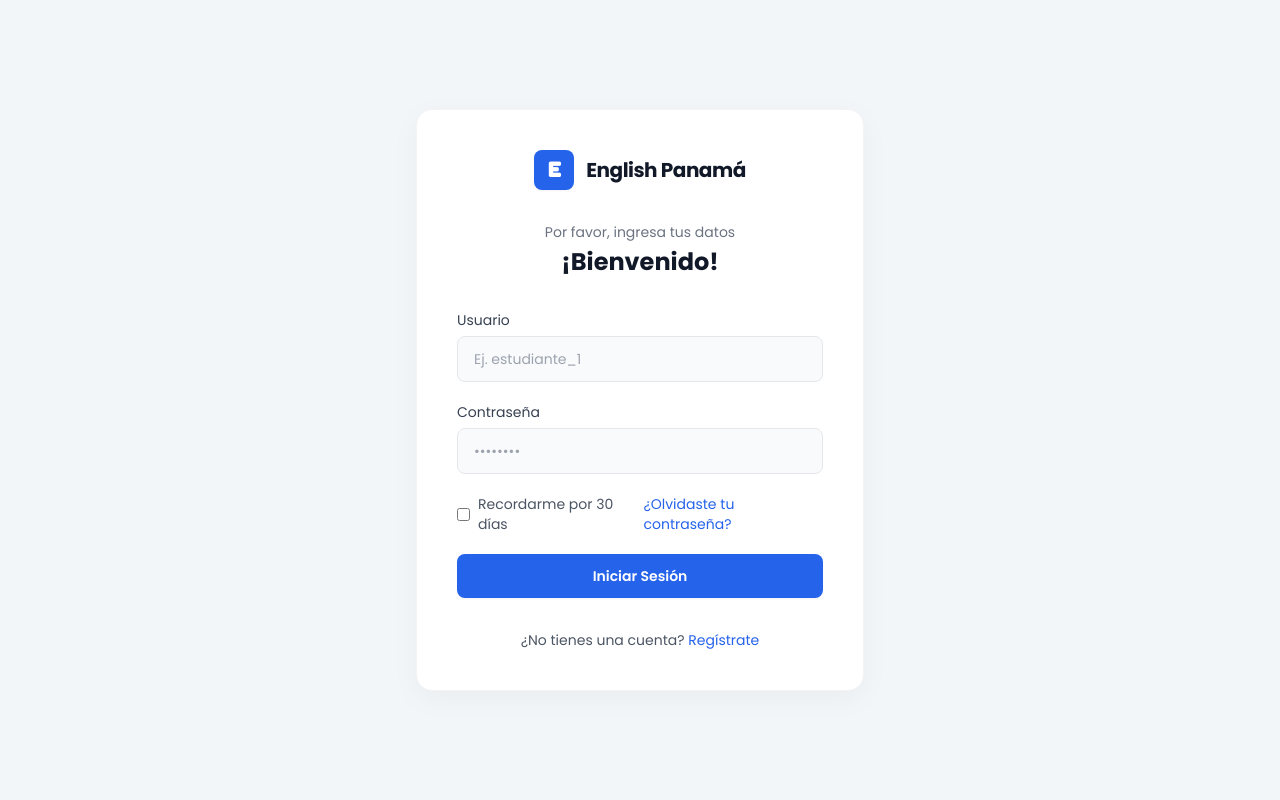
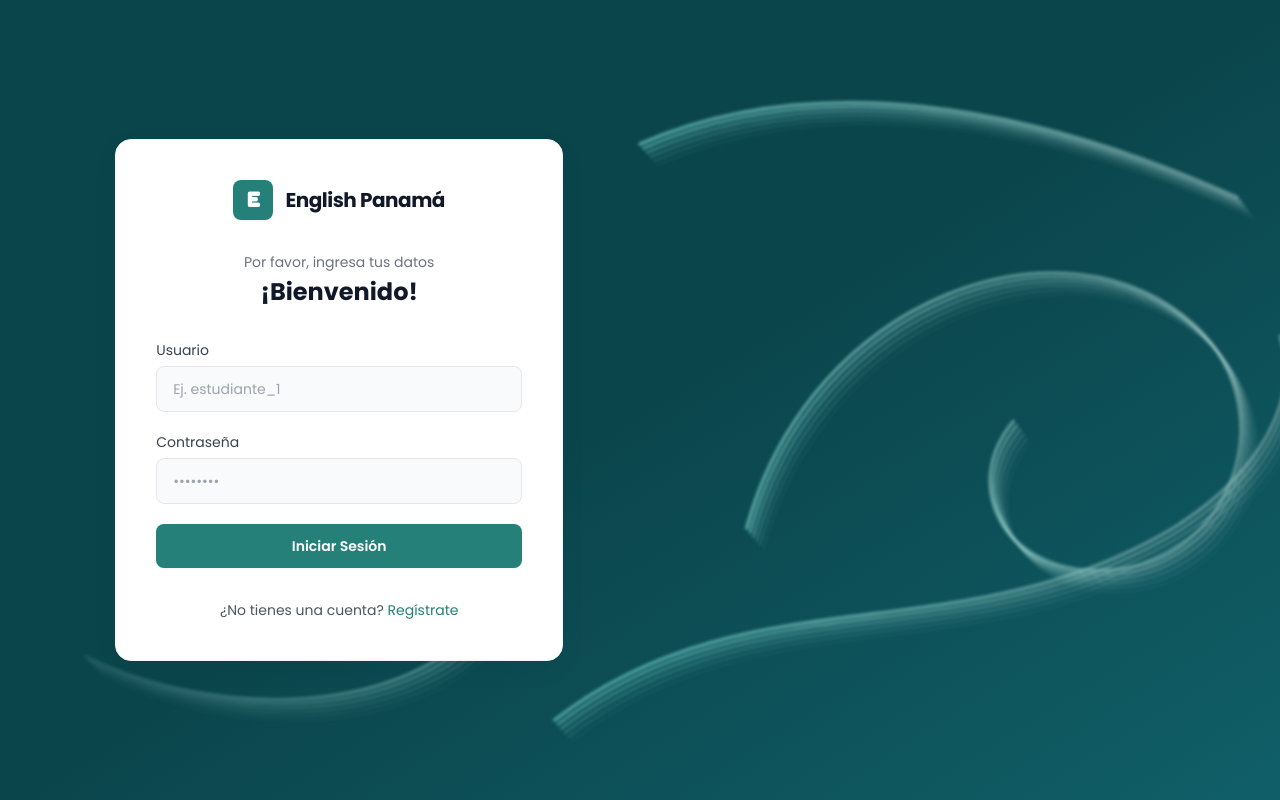
Before and after one commit to gabo-espinoza/EnglishPanama, a React (Vite) app in the folder client/: page /login in a window 1280 px wide. Built offline with nearby package versions, Linux system fonts and the light colour scheme.

Commit message:
feat(client): fondo de viento, paleta turquesa y ajustes de login y registro

```diff
--- /dev/null
+++ b/client/src/components/AuthBackground.jsx
@@ -0,0 +1,50 @@
+const OFFSETS = [0, 4, 8, 12, 16, 20];
+
+function Swirl({ d }) {
+  return (
+    <g>
+      {OFFSETS.map((o, i) => (
+        <path
+          key={o}
+          d={d}
+          transform={`translate(${o * 0.8} ${o})`}
+          strokeWidth={Math.max(0.6, 3.2 - i * 0.5)}
+          strokeOpacity={0.9 - i * 0.12}
+        />
+      ))}
+    </g>
+  );
+}
+
+export default function AuthBackground({ children }) {
+  return (
+    <div className="relative flex min-h-screen items-center justify-center overflow-hidden bg-gradient-to-br from-brand-600 via-brand-600 to-brand-500 px-4 py-6 md:justify-start md:pl-[9vw]">
+      <svg
+        className="pointer-events-none absolute inset-0 h-full w-full"
+        viewBox="0 0 1200 800"
+        preserveAspectRatio="xMidYMid slice"
+        aria-hidden="true"
+        xmlns="http://www.w3.org/2000/svg"
+      >
+        <defs>
+          <linearGradient id="ep-wind" gradientUnits="userSpaceOnUse" x1="0" y1="0" x2="1200" y2="0">
+            <stop offset="0" stopColor="#C8E6E2" stopOpacity="0" />
+            <stop offset="0.5" stopColor="#63C1BB" stopOpacity="0.9" />
+            <stop offset="1" stopColor="#C8E6E2" stopOpacity="0.45" />
+          </linearGradient>
+          <filter id="ep-wind-glow" x="-10%" y="-10%" width="120%" height="120%">
+            <feGaussianBlur stdDeviation="1.6" />
+          </filter>
+        </defs>
+        <g fill="none" stroke="url(#ep-wind)" strokeLinecap="round" filter="url(#ep-wind-glow)">
+          <Swirl d="M700 520 C760 300 1000 220 1120 330 C1210 415 1150 560 1030 560 C940 560 900 480 950 420" />
+          <Swirl d="M520 700 C700 560 900 640 1100 520 C1180 470 1220 400 1200 340" />
+          <Swirl d="M600 160 C760 90 960 120 1160 210" />
+          <Swirl d="M80 640 C200 700 380 700 460 600 C520 520 470 440 400 470" />
+        </g>
+      </svg>
+
+      <div className="relative z-10 w-full max-w-md">{children}</div>
+    </div>
+  );
+}
--- a/client/src/pages/auth/Login.jsx
+++ b/client/src/pages/auth/Login.jsx
@@ -2,6 +2,7 @@ import { useState } from 'react';
 import { useNavigate, Link } from 'react-router-dom';
 import { login } from '../../api/auth';
 import { saveSession } from '../../api/session';
+import AuthBackground from '../../components/AuthBackground';
 
 export default function Login() {
     const [username, setUsername] = useState('');
@@ -26,7 +27,7 @@ export default function Login() {
     }
 
     return (
-        <div className="auth-container">
+        <AuthBackground>
             <div className="auth-card">
 
                 <div className="flex items-center justify-center mb-8">
@@ -52,14 +53,6 @@ export default function Login() {
                         <input type="password" className="auth-input" value={password} onChange={(e) => setPassword(e.target.value)} placeholder="••••••••" required />
                     </div>
 
-                    <div className="flex items-center justify-between text-sm">
-                        <label className="flex items-center text-gray-600 cursor-pointer">
-                            <input type="checkbox" className="mr-2 rounded border-gray-300 text-blue-600 focus:ring-blue-500" />
-                            Recordarme por 30 días
-                        </label>
-                        <a href="#" className="text-blue-600 hover:text-blue-700 font-medium">¿Olvidaste tu contraseña?</a>
-                    </div>
-
                     {error && <div className="p-3 text-sm text-red-600 bg-red-50 border border-red-100 rounded-lg text-center">{error}</div>}
 
                     <button type="submit" disabled={loading} className="auth-button mt-2">
@@ -71,6 +64,6 @@ export default function Login() {
                     ¿No tienes una cuenta? <Link to="/register" className="text-blue-600 font-medium hover:underline">Regístrate</Link>
                 </div>
             </div>
-        </div>
+        </AuthBackground>
     );
 }
--- a/client/src/pages/auth/Register.jsx
+++ b/client/src/pages/auth/Register.jsx
@@ -2,6 +2,7 @@ import { useState } from 'react';
 import { useNavigate, Link } from 'react-router-dom';
 import { registerStudent } from '../../api/auth';
 import { saveSession } from '../../api/session';
+import AuthBackground from '../../components/AuthBackground';
 
 export default function Register() {
     const [username, setUsername] = useState('');
@@ -27,11 +28,11 @@ export default function Register() {
     }
 
     return (
-        <div className="auth-container">
+        <AuthBackground>
             <div className="auth-card">
 
                 <div className="flex items-center justify-center mb-8">
-                    <div className="w-10 h-10 bg-green-500 rounded-lg flex items-center justify-center mr-3 shadow-sm">
+                    <div className="w-10 h-10 bg-blue-600 rounded-lg flex items-center justify-center mr-3 shadow-sm">
                         <span className="text-white font-bold text-xl font-['Fredoka_One']">E</span>
                     </div>
                     <span className="text-xl font-bold tracking-tight text-gray-900">English Panamá</span>
@@ -45,31 +46,31 @@ export default function Register() {
                 <form onSubmit={handleSubmit} className="space-y-4">
                     <div>
                         <label className="block text-sm font-medium text-gray-700 mb-1.5">Nombre</label>
-                        <input className="auth-input-green" value={username} onChange={(e) => setUsername(e.target.value)} placeholder="Juan Gutierrez" required />
+                        <input className="auth-input" value={username} onChange={(e) => setUsername(e.target.value)} placeholder="Juan Gutierrez" required />
                     </div>
 
                     <div>
                         <label className="block text-sm font-medium text-gray-700 mb-1.5">Contraseña</label>
-                        <input type="password" className="auth-input-green" value={password} onChange={(e) => setPassword(e.target.value)} placeholder="••••••••" required />
+                        <input type="password" className="auth-input" value={password} onChange={(e) => setPassword(e.target.value)} placeholder="••••••••" required />
                     </div>
 
                     <div>
                         <label className="block text-sm font-medium text-gray-700 mb-1.5">Código de Clase</label>
-                        <input className="auth-input-green uppercase" value={classCode} onChange={(e) => setClassCode(e.target.value.toUpperCase())} placeholder="PROFE-123" required />
+                        <input className="auth-input uppercase" value={classCode} onChange={(e) => setClassCode(e.target.value.toUpperCase())} placeholder="PROFE-123" required />
                         <p className="text-xs text-gray-500 mt-1">¡Pídele este código a tu profesor si no lo tienes!</p>
                     </div>
 
                     {error && <div className="p-3 text-sm text-red-600 bg-red-50 border border-red-100 rounded-lg text-center">{error}</div>}
 
-                    <button type="submit" disabled={loading} className="auth-button-green mt-4">
+                    <button type="submit" disabled={loading} className="auth-button mt-4">
                         {loading ? 'Creando cuenta...' : 'Registrarme'}
                     </button>
                 </form>
 
                 <div className="mt-8 text-center text-sm text-gray-600">
-                    ¿Ya tienes una cuenta? <Link to="/login" className="text-green-600 font-medium hover:underline">Inicia Sesión</Link>
+                    ¿Ya tienes una cuenta? <Link to="/login" className="text-blue-600 font-medium hover:underline">Inicia Sesión</Link>
                 </div>
             </div>
-        </div>
+        </AuthBackground>
     );
 }
--- a/client/tailwind.config.js
+++ b/client/tailwind.config.js
@@ -9,7 +9,43 @@ export default {
       fontFamily: {
         sans: ['Poppins', 'sans-serif'],
         display: ['Fredoka One', 'cursive'],
-      }
+      },
+      colors: {
+        // Fondo de viento (no cambia)
+        brand: {
+          100: '#C8E6E2',
+          200: '#9ED5D1',
+          300: '#63C1BB',
+          400: '#3A9295',
+          500: '#105F68',
+          600: '#0B454C',
+        },
+        // Login y registro: turquesa más claro
+        blue: {
+          50: '#EAFFFF',
+          100: '#B5FFFF',
+          200: '#8AE0DB',
+          300: '#5DC1B9',
+          400: '#5DC1B9',
+          500: '#3FA9A1',
+          600: '#26807A',
+          700: '#1D6B66',
+          800: '#175651',
+          900: '#10403C',
+        },
+        green: {
+          50: '#EAFFFF',
+          100: '#B5FFFF',
+          200: '#8AE0DB',
+          300: '#5DC1B9',
+          400: '#5DC1B9',
+          500: '#3FA9A1',
+          600: '#26807A',
+          700: '#1D6B66',
+          800: '#175651',
+          900: '#10403C',
+        },
+      },
     },
   },
   plugins: [],
```
